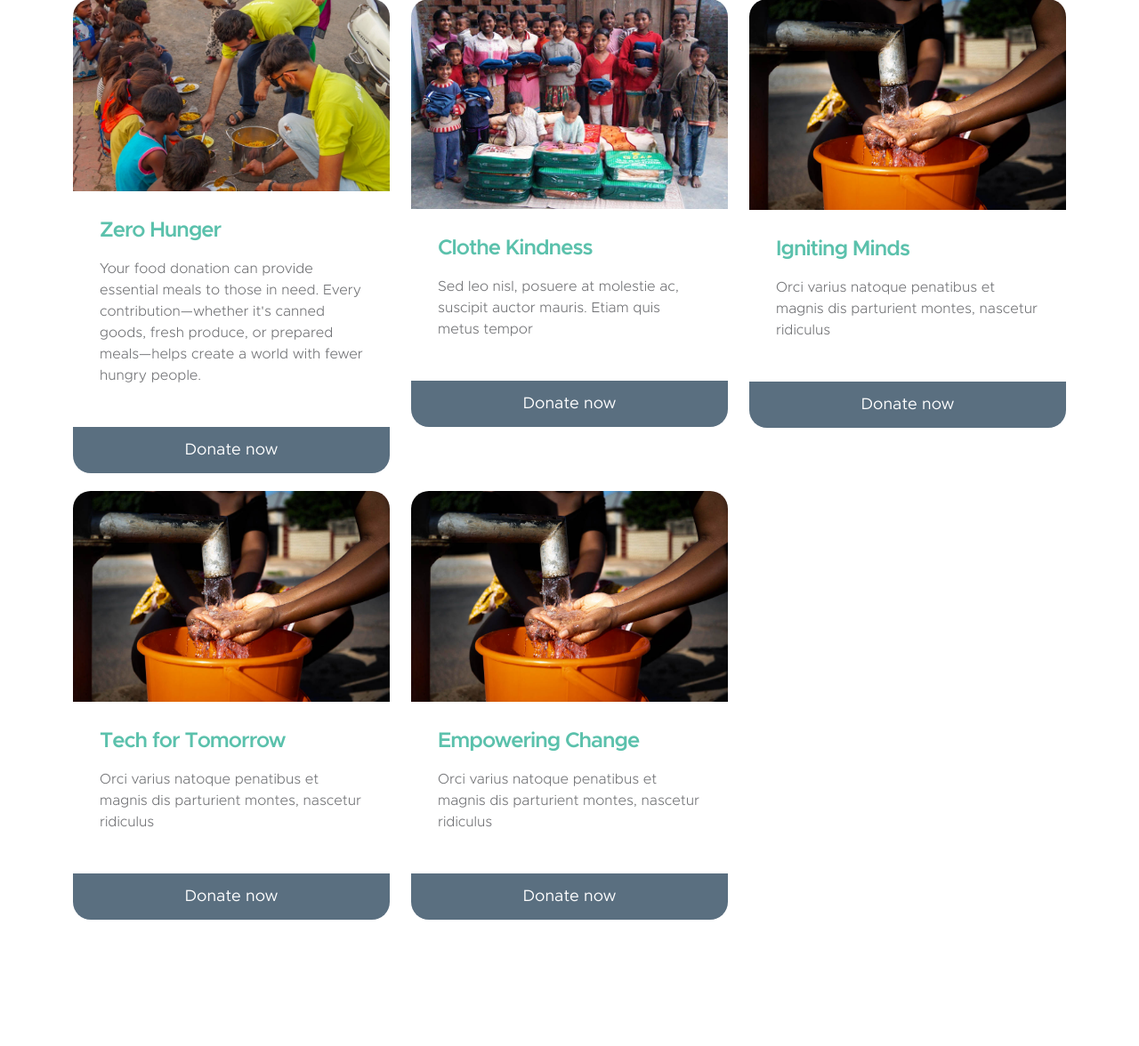
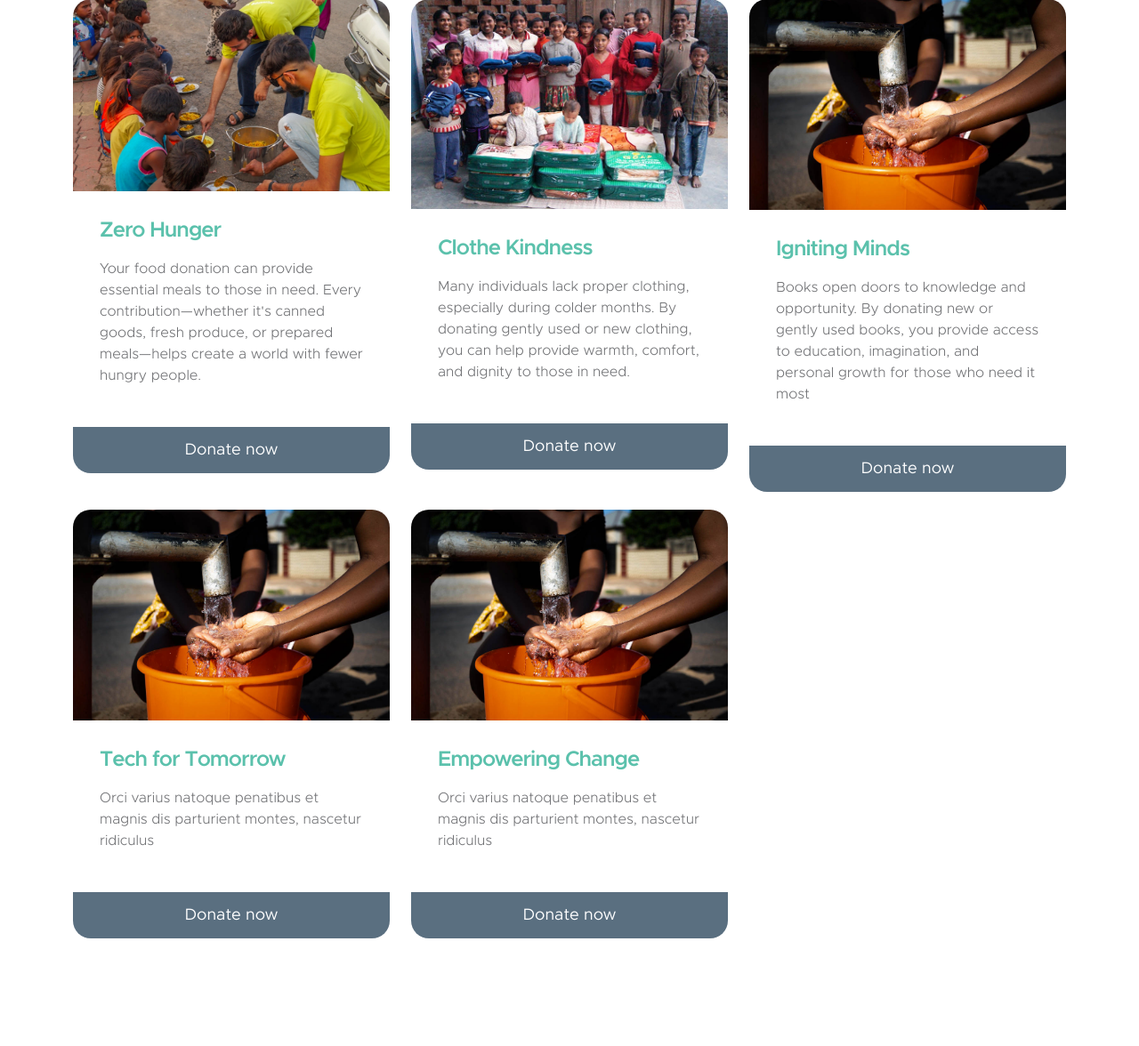
Before and after one commit to sharrmeen/HandIt-WebApp, a Django app: page / in a window 1280 px wide. Shown: the part 3453-4629 px from the top of the page at 89% size. Run offline with Django 4.2, Linux system fonts and the light colour scheme; parts of the project's set-up code (start-up, migrations or seed data) failed here and were passed over; some libraries are stand-ins or nearby versions.

Commit message:
modified homepage

```diff
--- a/donation/templates/index.html
+++ b/donation/templates/index.html
@@ -363,7 +363,7 @@ https://templatemo.com/tm-581-kind-heart-charity
                                     <div class="custom-block-body">
                                         <h5 class="mb-3">Clothe Kindness</h5>
 
-                                        <p>Sed leo nisl, posuere at molestie ac, suscipit auctor mauris. Etiam quis metus tempor</p>
+                                        <p>Many individuals lack proper clothing, especially during colder months. By donating gently used or new clothing, you can help provide warmth, comfort, and dignity to those in need.</p>
 
 
                                     </div>
@@ -381,7 +381,7 @@ https://templatemo.com/tm-581-kind-heart-charity
                                     <div class="custom-block-body">
                                         <h5 class="mb-3">Igniting Minds</h5>
 
-                                        <p>Orci varius natoque penatibus et magnis dis parturient montes, nascetur ridiculus</p>
+                                        <p>Books open doors to knowledge and opportunity. By donating new or gently used books, you provide access to education, imagination, and personal growth for those who need it most</p>
 
                                     </div>
 
```
Also changed, not shown: db.sqlite3.
